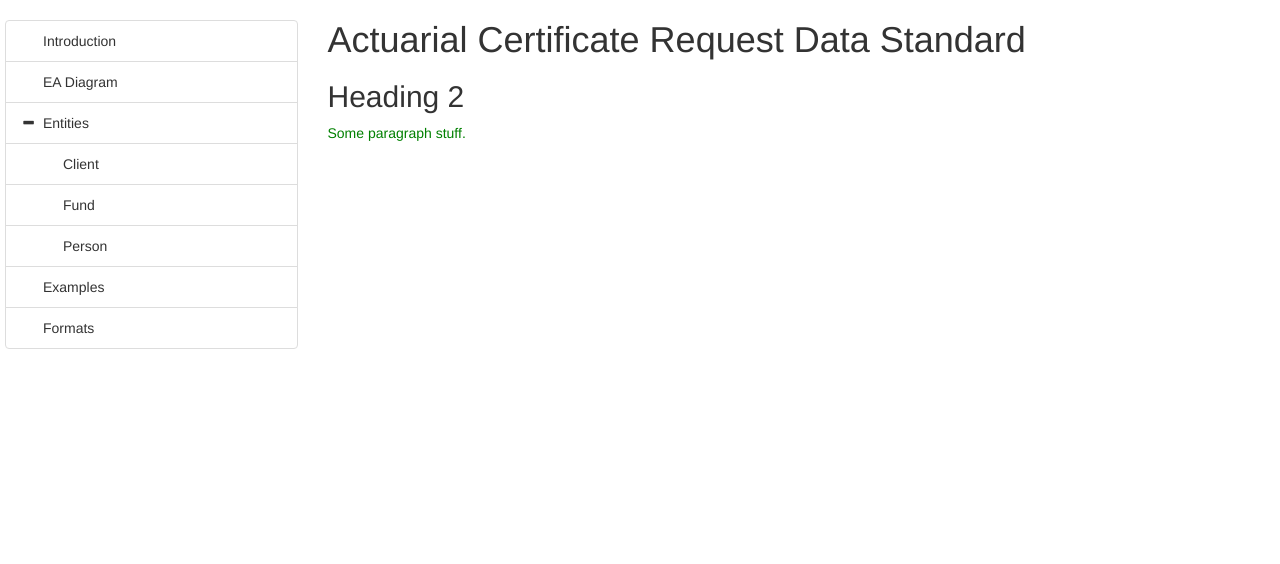
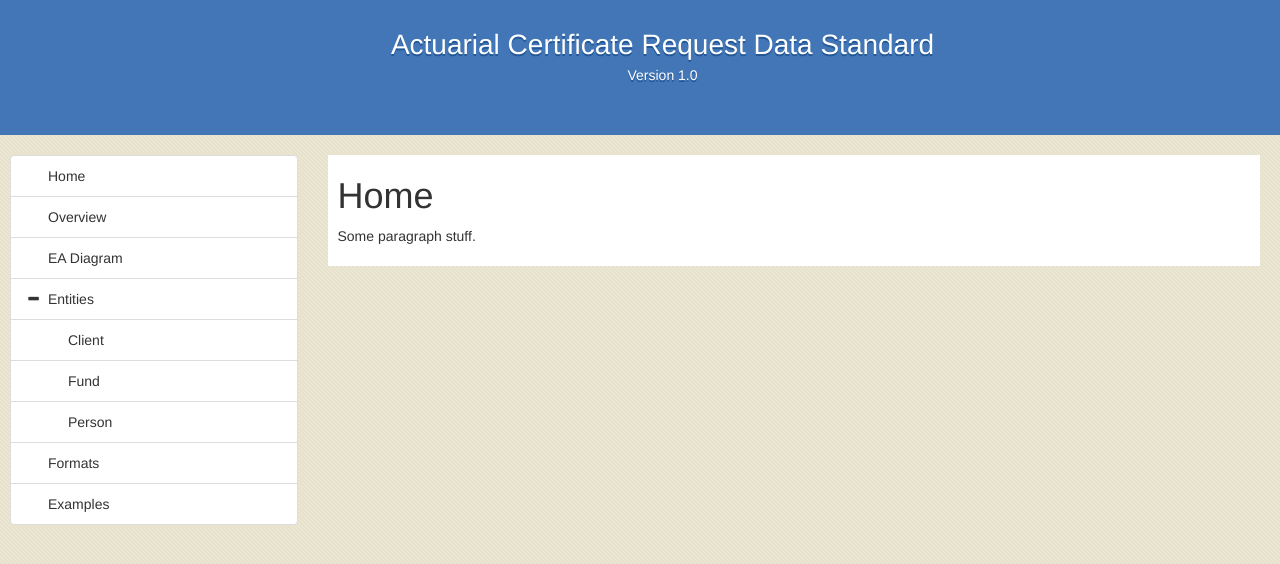
Before and after one commit to jaccovonk/jaccovonk.github.io, a Jekyll site: the page built from index.md, in a window 1280 px wide. Shown: the top 564 px of the page. Built offline with Jekyll 4.4.1, drawn with Linux system fonts in a browser that asks for light colours; nearby versions of some CDN libraries.

Commit message:
Placeholder content pages, some styling

```diff
--- /dev/null
+++ b/Gemfile
@@ -0,0 +1,6 @@
+source "https://rubygems.org"
+
+gem "github-pages"
+
+# Windows does not include zoneinfo files, so bundle the tzinfo-data gem
+gem 'tzinfo-data', platforms: [:mingw, :mswin, :x64_mingw, :jruby]
--- a/_config.yml
+++ b/_config.yml
@@ -1,4 +1,5 @@
 
-name: My Jekyll Website
+name: Actuarial Certificate Request Data Standard
 
-theme: jekyll-theme-modernist
+# theme: jekyll-theme-modernist
+# theme: jekyll-theme-leap-day
--- a/_layouts/default.html
+++ b/_layouts/default.html
@@ -2,39 +2,36 @@
 
 <html>
 	<head>
-		<link rel="stylesheet" href="/main.css" />
-
-		<!-- Bootstrap css -->
-		<link rel="stylesheet" href="https://maxcdn.bootstrapcdn.com/bootstrap/3.3.7/css/bootstrap.min.css">
-
-		<!-- jQuery library -->
+		<!-- jQuery -->
 		<script src="https://ajax.googleapis.com/ajax/libs/jquery/3.2.1/jquery.min.js"></script>
 
-		<!-- Bootstrap js -->
+		<!-- Bootstrap css/js -->
+		<link rel="stylesheet" href="https://maxcdn.bootstrapcdn.com/bootstrap/3.3.7/css/bootstrap.min.css">
 		<script src="https://maxcdn.bootstrapcdn.com/bootstrap/3.3.7/js/bootstrap.min.js"></script>
 
-		<!-- Bootstrap treeview -->
+		<!-- Treeview css/js -->
 		<link href="/bootstrap-treeview/css/bootstrap-treeview.css" rel="stylesheet">
 		<script src="/bootstrap-treeview/js/bootstrap-treeview.js"></script>
+
+		<!-- Site css -->
+		<link rel="stylesheet" href="/main.css" />
 	</head>
 	<body>
+		<div class="row banner-row">
+			<div class="col-sm-12 my-div2">
+				<a href="/" class="banner-heading">{{ site.name }}</a>
+				<p>Version 1.0</p>
+			</div>
+		</div>
 		<div class="row">
 			<div class="col-sm-3">
 				<div style="margin-top: 20px;">  </div>
-				<div id="treeview1" style="margin-left: 5px;"></div>
-
-				<!-- <h2>{{ site.data.nav.docs_list_title }}</h2> -->
-
-				<!--
-				<ul>
-				   {% for item in site.data.nav.docs %}
-					  <li><a href="{{ item.url }}" alt="{{ item.title }}">{{ item.title }}</a></li>
-				   {% endfor %}
-				</ul>
-				-->
+				<div id="treeview1" style="margin-left: 10px;"></div>
 			</div>
 			<div class="col-sm-9">
-				{{ content }}
+				<div class="content-div">
+					{{ content }}
+				</div>
 			</div>
 		</div>
 
@@ -57,63 +57,14 @@
 			   {% endfor %}
 			];
 
-			/*
-			var defaultData = [
-			  {
-				text: 'Parent 1',
-				href: '#parent1',
-				tags: ['4'],
-				nodes: [
-				  {
-					text: 'Child 1',
-					href: '#child1',
-					tags: ['2'],
-					nodes: [
-					  {
-						text: 'Grandchild 1',
-						href: '#grandchild1',
-						tags: ['0']
-					  },
-					  {
-						text: 'Grandchild 2',
-						href: '#grandchild2',
-						tags: ['0']
-					  }
-					]
-				  },
-				  {
-					text: 'Child 2',
-					href: '#child2',
-					tags: ['0']
-				  }
-				]
-			  },
-			  {
-				text: 'Parent 2',
-				href: '#parent2',
-				tags: ['0']
-			  },
-			  {
-				text: 'Parent 3',
-				href: '#parent3',
-				 tags: ['0']
-			  },
-			  {
-				text: 'Parent 4',
-				href: '#parent4',
-				tags: ['0']
-			  },
-			  {
-				text: 'Parent 5',
-				href: '#parent5'  ,
-				tags: ['0']
-			  }
-			];
-			*/
-
 			$('#treeview1').treeview({
 			  data: defaultData,
-			  enableLinks: true
+			  enableLinks: false,
+			  selectedBackColor: '#4276B6',
+			  onNodeSelected: function(event, data) {
+				// alert('Selected!');
+				location.href = data.href;
+			  }
 			});
 		});
 		</script>
--- /dev/null
+++ b/_sass/_header.scss
@@ -0,0 +1,4 @@
+
+.my-div2 {
+	padding-left: 60px;
+}
--- a/index.md
+++ b/index.md
@@ -3,9 +3,7 @@ title: Actuarial Certificate Request Data Standard
 layout: default
 ---
 
-# {{ page.title }}
-
-## Heading 2
+# Home
 
 <p>
 	Some paragraph stuff.
--- a/main.scss
+++ b/main.scss
@@ -1,10 +1,34 @@
 ---
-# Front matter comment to ensure Jekyll properly reads file.
 ---
 
-p { color: green; }
+@import 'header';
 
-.result li.active a {
-    color: lightgray;
-    cursor: default;
-  }
+// Banner:
+
+.banner-row {
+	padding: 25px 20px 40px 20px;
+	text-align: center;
+	background: rgb(66, 118, 182);
+	color: white;
+	text-shadow: 0px 2px 0px #235796;
+}
+
+a.banner-heading {
+	text-decoration: none;
+	color: inherit;
+	font-size: 2em;
+}
+
+body {
+	background: url(/images/body-background.png)
+}
+
+.content-div {
+	margin: 20px 20px 20px 0px;
+	padding: 1px 10px 10px 10px;
+	background: white;
+}
+
+.my-div {
+	padding: 20px;
+}
```
Also changed, not shown: other parts of _layouts/default.html (+4 -1 lines), _data/nav.yml (+9 -7 lines), entities/stuff.md (deleted, +0 -13 lines), overview.md (added, +10 -0 lines), pages/ea-diagram.md (added, +10 -0 lines), pages/entities.md (added, +10 -0 lines), pages/entity-client.md (added, +10 -0 lines), pages/entity-fund.md (added, +10 -0 lines), pages/entity-person.md (added, +10 -0 lines), pages/examples.md (added, +10 -0 lines), pages/formats.md (added, +10 -0 lines), test1.md (deleted, +0 -7 lines), Gemfile.lock (added), _sass/_base.scss (deleted), 1 more files.
